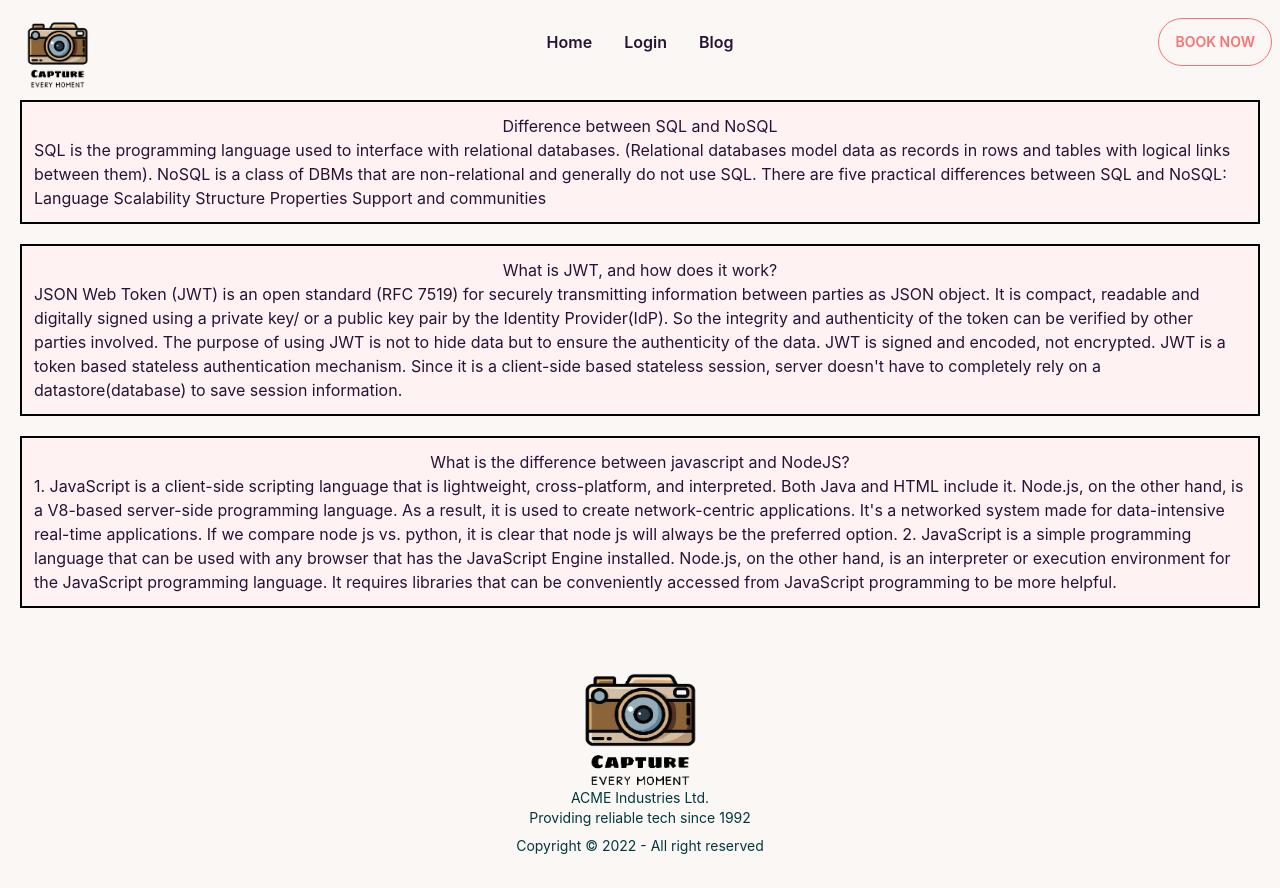
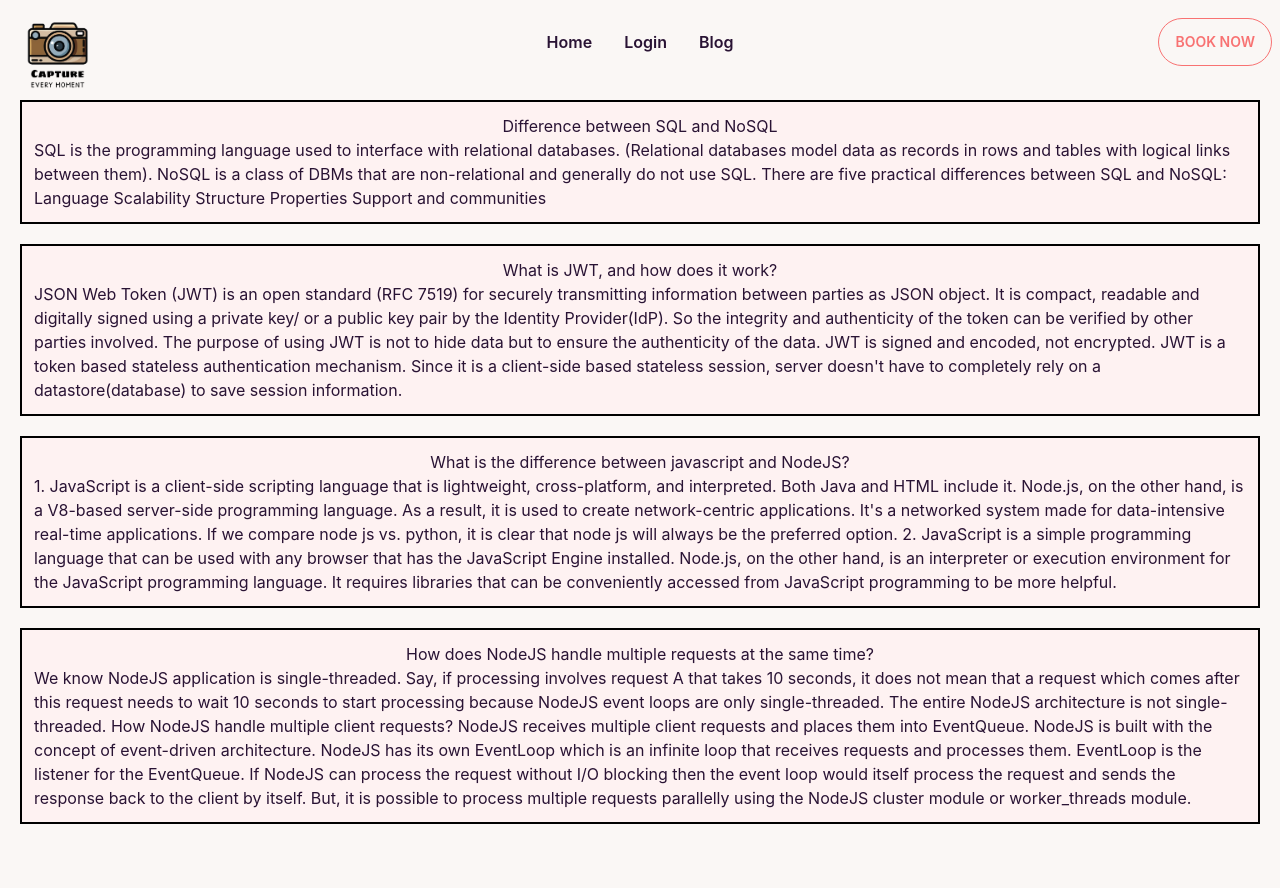
Before and after one commit to NaimaN00r/photography_clientSide_repo, a React (Create React App) app: page /blogs in a window 1280 px wide. Shown: the top 888 px of the page. Built offline with nearby package versions, Linux system fonts and the light colour scheme; no server answers.

Commit message:
4th commit

```diff
--- a/src/Pages/Blog/Blog.js
+++ b/src/Pages/Blog/Blog.js
@@ -40,6 +40,17 @@ As a result, it is used to create network-centric applications. It's a networked
 </p>
 
             </div>
+            <div className='border-2 border-black bg-red-50 p-3 m-5'>
+            <h1 className='text-center'>How does NodeJS handle multiple requests at the same time?</h1>
+            <p>We know NodeJS application is single-threaded. Say, if processing involves request A that takes 10 seconds, it does not mean that a request which comes after this request needs to wait 10 seconds to start processing because NodeJS event loops are only single-threaded. The entire NodeJS architecture is not single-threaded.
+
+How NodeJS handle multiple client requests?
+
+NodeJS receives multiple client requests and places them into EventQueue. NodeJS is built with the concept of event-driven architecture. NodeJS has its own EventLoop which is an infinite loop that receives requests and processes them. EventLoop is the listener for the EventQueue.
+
+If NodeJS can process the request without I/O blocking then the event loop would itself process the request and sends the response back to the client by itself. But, it is possible to process multiple requests parallelly using the NodeJS cluster module or worker_threads module.</p>
+
+            </div>
 
         </div>
 
```
